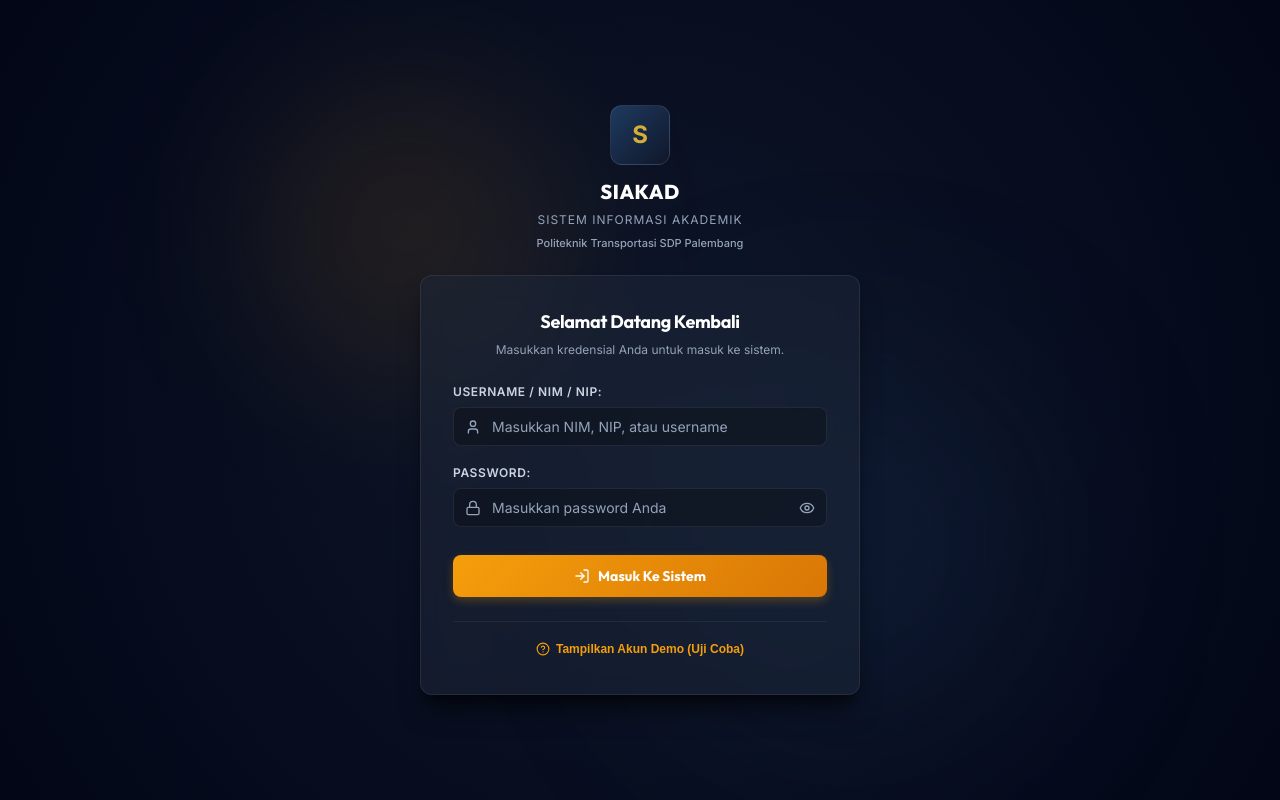
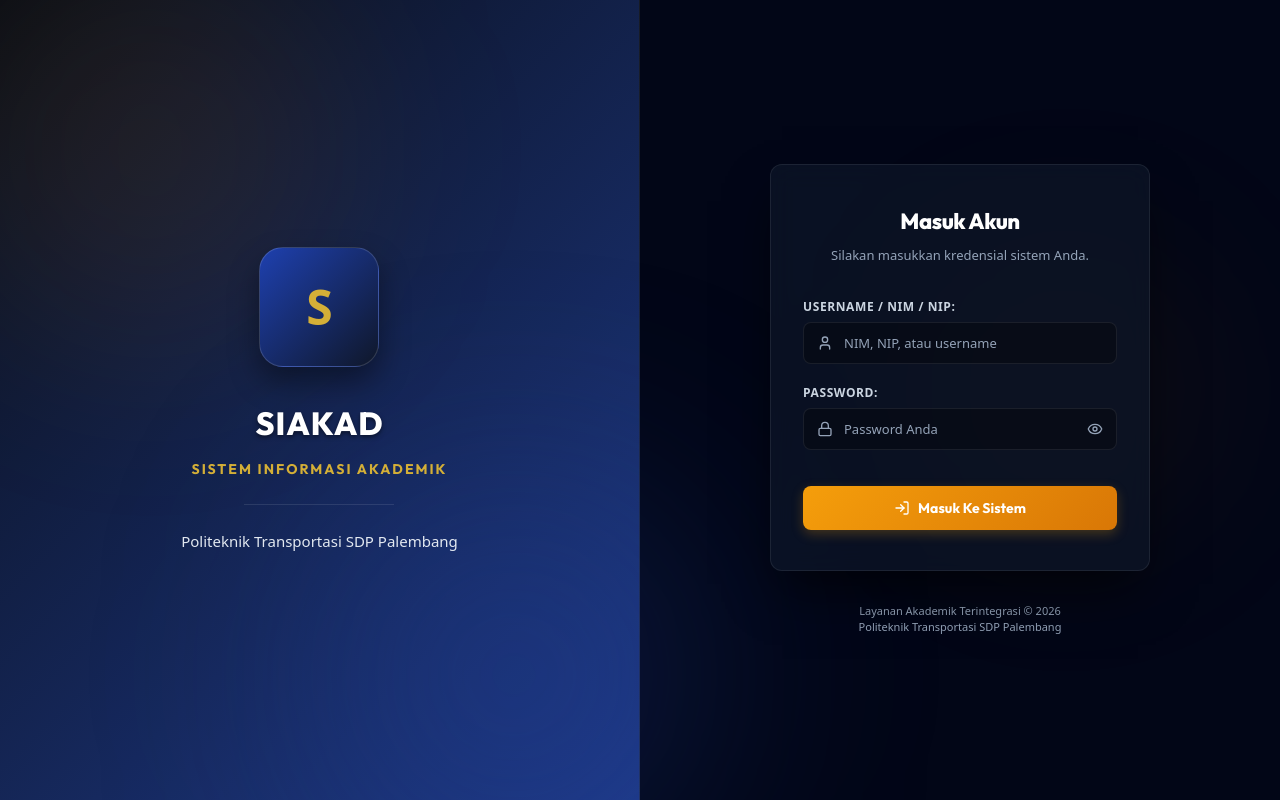
Before and after one commit to dadang56/siakad, a React (Vite) app: page / in a window 1280 px wide. Built offline with nearby package versions, Linux system fonts and the light colour scheme; no server answers; the database is empty.

Commit message:
feat: login page facelift, remove demo account drawer, sync title and favicon dynamically

```diff
--- a/src/App.jsx
+++ b/src/App.jsx
@@ -370,6 +370,28 @@
       console.error("Supabase initial load error:", err);
     });
   }, []);
+
+  // Dynamic Browser Tab Title and Favicon Synchronization
+  useEffect(() => {
+    if (settings) {
+      const appName = settings.nama_aplikasi || 'SIAKAD';
+      const campusName = settings.nama_kampus || 'Politeknik Transportasi SDP Palembang';
+      document.title = `${appName} | ${campusName}`;
+
+      if (settings.logo_url) {
+        const faviconLink = document.querySelector("link[rel~='icon']");
+        if (faviconLink) {
+          faviconLink.removeAttribute('type');
+          faviconLink.href = settings.logo_url;
+        } else {
+          const newLink = document.createElement('link');
+          newLink.rel = 'icon';
+          newLink.href = settings.logo_url;
+          document.head.appendChild(newLink);
+        }
+      }
+    }
+  }, [settings?.logo_url, settings?.nama_aplikasi, settings?.nama_kampus]);
 
   // Find active users
   const currentTarunaObj = tarunaList.find(t => t.nim === activeTarunaNim) || tarunaList[0];
--- a/src/components/Login.jsx
+++ b/src/components/Login.jsx
@@ -1,5 +1,5 @@
-import React, { useState } from 'react';
-import { User, Lock, Eye, EyeOff, LogIn, Key, HelpCircle } from 'lucide-react';
+import React, { useState, useEffect } from 'react';
+import { User, Lock, Eye, EyeOff, LogIn } from 'lucide-react';
 
 export default function Login({ onLogin, settings }) {
   const [username, setUsername] = useState('');
@@ -7,7 +7,13 @@
   const [showPassword, setShowPassword] = useState(false);
   const [error, setError] = useState('');
   const [isLoading, setIsLoading] = useState(false);
-  const [showHelp, setShowHelp] = useState(false);
+  const [isMobile, setIsMobile] = useState(window.innerWidth < 768);
+
+  useEffect(() => {
+    const handleResize = () => setIsMobile(window.innerWidth < 768);
+    window.addEventListener('resize', handleResize);
+    return () => window.removeEventListener('resize', handleResize);
+  }, []);
 
   const handleSubmit = async (e) => {
     e.preventDefault();
@@ -31,37 +37,44 @@
     }
   };
 
-  const fillCredentials = (user, pass) => {
-    setUsername(user);
-    setPassword(pass);
-    setError('');
-  };
-
   return (
-    <div className="login-wrapper" style={{
+    <div className="login-container-wrapper" style={{
       display: 'flex',
-      alignItems: 'center',
-      justifyContent: 'center',
       minHeight: '100vh',
       width: '100vw',
-      background: 'radial-gradient(circle at 50% 50%, #0f172a 0%, #020617 100%)',
-      padding: '20px',
-      boxSizing: 'border-box',
+      background: '#020617',
       position: 'fixed',
       top: 0,
       left: 0,
-      zIndex: 9999
+      zIndex: 9999,
+      fontFamily: 'system-ui, -apple-system, sans-serif',
+      boxSizing: 'border-box',
+      overflow: 'hidden'
     }}>
-      {/* Background glow effects */}
+
+      {/* 1. LEFT PANEL: Dynamic Premium Branding (Desktop only) */}
+      {!isMobile && (
+        <div style={{
+          width: '50%',
+          background: 'linear-gradient(135deg, #090d16 0%, #1e3a8a 100%)',
+          display: 'flex',
+          flexDirection: 'column',
+          justifyContent: 'center',
+          alignItems: 'center',
+          padding: '60px',
+          position: 'relative',
+          borderRight: '1px solid rgba(255,255,255,0.06)'
+        }}>
+          {/* Floating background glowing blobs */}
           <div style={{
             position: 'absolute',
-        width: '300px',
-        height: '300px',
+            width: '400px',
+            height: '400px',
             borderRadius: '50%',
-        background: 'rgba(245, 158, 11, 0.1)',
-        filter: 'blur(80px)',
-        top: '10%',
-        left: '20%',
+            background: 'rgba(245, 158, 11, 0.08)',
+            filter: 'blur(100px)',
+            top: '-50px',
+            left: '-50px',
             pointerEvents: 'none'
           }} />
           <div style={{
@@ -69,63 +82,163 @@
             width: '350px',
             height: '350px',
             borderRadius: '50%',
-        background: 'rgba(30, 58, 95, 0.25)',
-        filter: 'blur(100px)',
-        bottom: '10%',
-        right: '20%',
+            background: 'rgba(30, 58, 138, 0.4)',
+            filter: 'blur(120px)',
+            bottom: '-50px',
+            right: '-50px',
             pointerEvents: 'none'
           }} />
 
-      <div style={{ width: '100%', maxWidth: '440px', position: 'relative', zIndex: 1 }}>
-        {/* Campus Header info */}
+          {/* Large dynamic campus logo */}
+          <div style={{
+            position: 'relative',
+            zIndex: 2,
+            textAlign: 'center',
+            animation: 'fadeIn 0.6s ease-out forwards'
+          }}>
+            {settings?.logo_url ? (
+              <img
+                src={settings.logo_url}
+                alt="Logo Kampus"
+                style={{
+                  height: '160px',
+                  objectFit: 'contain',
+                  marginBottom: '32px',
+                  filter: 'drop-shadow(0 15px 25px rgba(0,0,0,0.5))'
+                }}
+              />
+            ) : (
+              <div style={{
+                width: '120px',
+                height: '120px',
+                borderRadius: '24px',
+                background: 'linear-gradient(135deg, #1e40af 0%, #0f172a 100%)',
+                border: '1px solid rgba(255,255,255,0.15)',
+                display: 'inline-flex',
+                alignItems: 'center',
+                justifyContent: 'center',
+                marginBottom: '32px',
+                color: '#d4af37',
+                fontSize: '48px',
+                fontWeight: 'bold',
+                boxShadow: '0 15px 30px rgba(0,0,0,0.4)'
+              }}>
+                S
+              </div>
+            )}
+
+            <h1 style={{
+              fontSize: '32px',
+              fontWeight: '900',
+              color: '#fff',
+              margin: '0 0 12px 0',
+              letterSpacing: '1px',
+              textShadow: '0 2px 4px rgba(0,0,0,0.5)'
+            }}>
+              {settings?.nama_aplikasi || 'SIAKAD'}
+            </h1>
+            <h3 style={{
+              fontSize: '14px',
+              color: '#d4af37',
+              textTransform: 'uppercase',
+              letterSpacing: '2px',
+              margin: '0 0 24px 0',
+              fontWeight: '700'
+            }}>
+              {settings?.sub_nama_aplikasi || 'Sistem Informasi Akademik'}
+            </h3>
+
+            <hr style={{ border: 'none', height: '1px', background: 'rgba(255,255,255,0.1)', width: '150px', margin: '0 auto 24px auto' }} />
+
+            <p style={{
+              fontSize: '15px',
+              color: '#e2e8f0',
+              maxWidth: '380px',
+              lineHeight: '1.6',
+              margin: '0 auto',
+              fontWeight: '500'
+            }}>
+              {settings?.nama_kampus || 'Politeknik Transportasi SDP Palembang'}
+            </p>
+          </div>
+        </div>
+      )}
+
+      {/* 2. RIGHT PANEL: Glassmorphic Login Form */}
+      <div style={{
+        width: isMobile ? '100%' : '50%',
+        display: 'flex',
+        justifyContent: 'center',
+        alignItems: 'center',
+        padding: '30px',
+        position: 'relative'
+      }}>
+        {/* Floating background glowing blob (For mobile/right side) */}
+        <div style={{
+          position: 'absolute',
+          width: '300px',
+          height: '300px',
+          borderRadius: '50%',
+          background: 'rgba(245, 158, 11, 0.05)',
+          filter: 'blur(90px)',
+          top: '30%',
+          right: '10%',
+          pointerEvents: 'none'
+        }} />
+
+        <div style={{ width: '100%', maxWidth: '380px', zIndex: 1 }}>
+
+          {/* Mobile logo header */}
+          {isMobile && (
             <div style={{ textAlign: 'center', marginBottom: '24px' }}>
               {settings?.logo_url ? (
                 <img
                   src={settings.logo_url}
                   alt="Logo Kampus"
-              style={{ height: '70px', objectFit: 'contain', marginBottom: '12px', filter: 'drop-shadow(0 4px 6px rgba(0,0,0,0.3))' }}
+                  style={{ height: '110px', objectFit: 'contain', marginBottom: '16px', filter: 'drop-shadow(0 6px 12px rgba(0,0,0,0.3))' }}
                 />
               ) : (
                 <div style={{
-              width: '60px',
-              height: '60px',
-              borderRadius: '12px',
-              background: 'linear-gradient(135deg, #1e3a5f 0%, #0f172a 100%)',
-              border: '1px solid rgba(255,255,255,0.1)',
+                  width: '70px',
+                  height: '70px',
+                  borderRadius: '16px',
+                  background: 'linear-gradient(135deg, #1e40af 0%, #0f172a 100%)',
                   display: 'inline-flex',
                   alignItems: 'center',
                   justifyContent: 'center',
-              marginBottom: '12px',
+                  marginBottom: '16px',
                   color: '#d4af37',
-              fontSize: '24px',
+                  fontSize: '28px',
                   fontWeight: 'bold'
                 }}>
                   S
                 </div>
               )}
-          <h1 style={{ fontSize: '20px', fontWeight: '800', letterSpacing: '0.5px', color: '#fff', margin: '0 0 4px 0' }}>
+              <h1 style={{ fontSize: '24px', fontWeight: '800', color: '#fff', margin: '0 0 4px 0' }}>
                 {settings?.nama_aplikasi || 'SIAKAD'}
               </h1>
-          <p style={{ fontSize: '12px', color: 'var(--text-muted)', margin: 0, textTransform: 'uppercase', letterSpacing: '1px' }}>
+              <p style={{ fontSize: '11px', color: 'var(--text-muted)', margin: '0 0 6px 0', textTransform: 'uppercase', letterSpacing: '1px' }}>
                 {settings?.sub_nama_aplikasi || 'Sistem Informasi Akademik'}
               </p>
-          <p style={{ fontSize: '11px', color: '#94a3b8', marginTop: '6px', fontWeight: '500' }}>
+              <p style={{ fontSize: '10px', color: '#94a3b8', margin: 0 }}>
                 {settings?.nama_kampus || 'Politeknik Transportasi SDP Palembang'}
               </p>
             </div>
+          )}
 
-        {/* Login Form Card */}
+          {/* Form Card */}
           <div className="glass-card glow-gold" style={{
             margin: 0,
-          padding: '32px',
+            padding: '40px 32px',
+            background: 'rgba(15, 23, 42, 0.65)',
             border: '1px solid rgba(255, 255, 255, 0.08)',
-          boxShadow: '0 20px 25px -5px rgba(0, 0, 0, 0.5), 0 10px 10px -5px rgba(0, 0, 0, 0.4)'
+            boxShadow: '0 25px 50px -12px rgba(0, 0, 0, 0.7)'
           }}>
-          <h2 style={{ fontSize: '18px', fontWeight: '700', color: '#fff', marginBottom: '6px', textAlign: 'center' }}>
-            Selamat Datang Kembali
+            <h2 style={{ fontSize: '22px', fontWeight: '800', color: '#fff', marginBottom: '8px', textAlign: 'center' }}>
+              Masuk Akun
             </h2>
-          <p style={{ fontSize: '12px', color: 'var(--text-muted)', textAlign: 'center', marginBottom: '24px' }}>
-            Masukkan kredensial Anda untuk masuk ke sistem.
+            <p style={{ fontSize: '13px', color: 'var(--text-muted)', textAlign: 'center', marginBottom: '32px' }}>
+              Silakan masukkan kredensial sistem Anda.
             </p>
 
             {error && (
@@ -136,48 +249,49 @@
                 borderRadius: 'var(--radius-sm)',
                 color: 'var(--danger)',
                 fontSize: '12px',
-              marginBottom: '20px',
+                marginBottom: '24px',
                 textAlign: 'center',
-              fontWeight: '500'
+                fontWeight: '600'
               }}>
                 {error}
               </div>
             )}
 
-          <form onSubmit={handleSubmit} style={{ display: 'flex', flexDirection: 'column', gap: '18px' }}>
-            {/* Username input */}
+            <form onSubmit={handleSubmit} style={{ display: 'flex', flexDirection: 'column', gap: '20px' }}>
+
+              {/* Username Input */}
               <div className="form-group" style={{ margin: 0 }}>
-              <label className="form-label" style={{ color: '#cbd5e1', fontSize: '12px', marginBottom: '6px' }}>Username / NIM / NIP:</label>
+                <label className="form-label" style={{ color: '#cbd5e1', fontSize: '12px', marginBottom: '6px', fontWeight: '600' }}>Username / NIM / NIP:</label>
                 <div style={{ position: 'relative' }}>
-                <span style={{ position: 'absolute', left: '12px', top: '50%', transform: 'translateY(-50%)', color: 'var(--text-muted)', display: 'flex' }}>
+                  <span style={{ position: 'absolute', left: '14px', top: '50%', transform: 'translateY(-50%)', color: 'var(--text-muted)', display: 'flex' }}>
                     <User style={{ width: '16px', height: '16px' }} />
                   </span>
                   <input
                     type="text"
                     value={username}
                     onChange={(e) => { setUsername(e.target.value); setError(''); }}
-                  placeholder="Masukkan NIM, NIP, atau username"
+                    placeholder="NIM, NIP, atau username"
                     className="form-control"
-                  style={{ paddingLeft: '38px', background: 'rgba(0,0,0,0.25)' }}
+                    style={{ paddingLeft: '40px', background: 'rgba(0,0,0,0.3)', height: '42px', fontSize: '13px' }}
                     required
                   />
                 </div>
               </div>
 
-            {/* Password input */}
+              {/* Password Input */}
               <div className="form-group" style={{ margin: 0 }}>
-              <label className="form-label" style={{ color: '#cbd5e1', fontSize: '12px', marginBottom: '6px' }}>Password:</label>
+                <label className="form-label" style={{ color: '#cbd5e1', fontSize: '12px', marginBottom: '6px', fontWeight: '600' }}>Password:</label>
                 <div style={{ position: 'relative' }}>
-                <span style={{ position: 'absolute', left: '12px', top: '50%', transform: 'translateY(-50%)', color: 'var(--text-muted)', display: 'flex' }}>
+                  <span style={{ position: 'absolute', left: '14px', top: '50%', transform: 'translateY(-50%)', color: 'var(--text-muted)', display: 'flex' }}>
                     <Lock style={{ width: '16px', height: '16px' }} />
                   </span>
                   <input
                     type={showPassword ? "text" : "password"}
                     value={password}
                     onChange={(e) => { setPassword(e.target.value); setError(''); }}
-                  placeholder="Masukkan password Anda"
+                    placeholder="Password Anda"
                     className="form-control"
-                  style={{ paddingLeft: '38px', paddingRight: '38px', background: 'rgba(0,0,0,0.25)' }}
+                    style={{ paddingLeft: '40px', paddingRight: '40px', background: 'rgba(0,0,0,0.3)', height: '42px', fontSize: '13px' }}
                     required
                   />
                   <button
@@ -185,7 +299,7 @@
                     onClick={() => setShowPassword(!showPassword)}
                     style={{
                       position: 'absolute',
-                    right: '12px',
+                      right: '14px',
                       top: '50%',
                       transform: 'translateY(-50%)',
                       background: 'none',
@@ -201,13 +315,13 @@
                 </div>
               </div>
 
-            {/* Submit Button */}
+              {/* Login Button */}
               <button
                 type="submit"
                 className="btn btn-primary"
                 disabled={isLoading}
                 style={{
-                marginTop: '10px',
+                  marginTop: '16px',
                   padding: '12px',
                   fontSize: '14px',
                   fontWeight: 'bold',
@@ -216,11 +330,13 @@
                   justifyContent: 'center',
                   gap: '8px',
                   background: 'linear-gradient(135deg, #f59e0b 0%, #d97706 100%)',
-                boxShadow: '0 4px 10px rgba(245, 158, 11, 0.25)'
+                  boxShadow: '0 4px 12px rgba(245, 158, 11, 0.25)',
+                  height: '44px',
+                  cursor: 'pointer'
                 }}
               >
                 {isLoading ? (
-                <span>Menghubungkan...</span>
+                  <span>Memverifikasi...</span>
                 ) : (
                   <>
                     <LogIn style={{ width: '16px', height: '16px' }} /> Masuk Ke Sistem
@@ -228,103 +344,17 @@
                 )}
               </button>
             </form>
-
-          {/* Collapsible Helper Panel for Demo Accounts */}
-          <div style={{ marginTop: '24px', borderTop: '1px solid rgba(255,255,255,0.06)', paddingTop: '16px' }}>
-            <button
-              onClick={() => setShowHelp(!showHelp)}
-              style={{
-                background: 'none',
-                border: 'none',
-                color: 'var(--accent)',
-                fontSize: '12px',
-                fontWeight: '600',
-                cursor: 'pointer',
-                display: 'inline-flex',
-                alignItems: 'center',
-                gap: '6px',
-                padding: 0,
-                width: '100%',
-                justifyContent: 'center'
-              }}
-            >
-              <HelpCircle style={{ width: '14px', height: '14px' }} />
-              {showHelp ? 'Sembunyikan Akun Demo' : 'Tampilkan Akun Demo (Uji Coba)'}
-            </button>
-
-            {showHelp && (
-              <div style={{
-                marginTop: '12px',
-                padding: '12px',
-                background: 'rgba(255, 255, 255, 0.02)',
-                border: '1px solid rgba(255, 255, 255, 0.05)',
-                borderRadius: 'var(--radius-sm)',
-                display: 'flex',
-                flexDirection: 'column',
-                gap: '8px',
-                animation: 'animate-fade-in 0.2s ease-out'
-              }}>
-                <span style={{ fontSize: '10px', color: 'var(--text-muted)', fontWeight: 'bold', textTransform: 'uppercase', letterSpacing: '0.5px' }}>Klik akun untuk mengisi form otomatis:</span>
-
-                {/* Adm Akademik */}
-                <div
-                  onClick={() => fillCredentials('admin', 'admin123')}
-                  style={{ display: 'flex', justifyContent: 'space-between', padding: '6px 8px', background: 'rgba(245, 158, 11, 0.05)', borderRadius: '4px', cursor: 'pointer', fontSize: '11px', border: '1px solid rgba(245, 158, 11, 0.1)' }}
-                  title="Klik untuk memilih"
-                >
-                  <span style={{ color: '#fff', fontWeight: 'bold' }}>Adm. Akademik</span>
-                  <span style={{ color: 'var(--accent)' }}>admin / admin123</span>
           </div>
 
-                {/* Admin Prodi */}
-                <div
-                  onClick={() => fillCredentials('prodinautika', 'prodinautika')}
-                  style={{ display: 'flex', justifyContent: 'space-between', padding: '6px 8px', background: 'rgba(30, 58, 95, 0.2)', borderRadius: '4px', cursor: 'pointer', fontSize: '11px', border: '1px solid rgba(30, 58, 95, 0.3)' }}
-                  title="Klik untuk memilih"
-                >
-                  <span style={{ color: '#fff', fontWeight: 'bold' }}>Prodi Nautika</span>
-                  <span style={{ color: 'var(--primary-light)' }}>prodinautika / prodinautika</span>
-                </div>
-
-                <div
-                  onClick={() => fillCredentials('prodipk', 'prodipk')}
-                  style={{ display: 'flex', justifyContent: 'space-between', padding: '6px 8px', background: 'rgba(30, 58, 95, 0.2)', borderRadius: '4px', cursor: 'pointer', fontSize: '11px', border: '1px solid rgba(30, 58, 95, 0.3)' }}
-                  title="Klik untuk memilih"
-                >
-                  <span style={{ color: '#fff', fontWeight: 'bold' }}>Prodi Permesinan</span>
-                  <span style={{ color: 'var(--primary-light)' }}>prodipk / prodipk</span>
-                </div>
-
-                {/* Mahasiswa */}
-                <div
-                  onClick={() => fillCredentials('2502022', '2502022')}
-                  style={{ display: 'flex', justifyContent: 'space-between', padding: '6px 8px', background: 'rgba(255, 255, 255, 0.03)', borderRadius: '4px', cursor: 'pointer', fontSize: '11px', border: '1px solid rgba(255, 255, 255, 0.05)' }}
-                  title="Klik untuk memilih"
-                >
-                  <span style={{ color: '#fff', fontWeight: 'bold' }}>Mahasiswa (Yoza)</span>
-                  <span style={{ color: 'var(--text-muted)' }}>2502022 / 2502022</span>
-                </div>
-
-                {/* Dosen */}
-                <div
-                  onClick={() => fillCredentials('DESTIYS01', 'ujian@2026')}
-                  style={{ display: 'flex', justifyContent: 'space-between', padding: '6px 8px', background: 'rgba(255, 255, 255, 0.03)', borderRadius: '4px', cursor: 'pointer', fontSize: '11px', border: '1px solid rgba(255, 255, 255, 0.05)' }}
-                  title="Klik untuk memilih"
-                >
-                  <span style={{ color: '#fff', fontWeight: 'bold' }}>Dosen (Desti)</span>
-                  <span style={{ color: 'var(--text-muted)' }}>DESTIYS01 / ujian@2026</span>
-                </div>
-
-                {/* Keuangan notice */}
-                <div style={{ fontSize: '10px', color: 'var(--text-muted)', textAlign: 'center', marginTop: '4px', fontStyle: 'italic' }}>
-                  *Akun Keuangan dapat dibuat di Manajemen User oleh Adm. Akademik.
-                </div>
-              </div>
-            )}
+          {/* Secure branding tag line footer */}
+          <div style={{ textAlign: 'center', marginTop: '32px', fontSize: '11px', color: 'var(--text-muted)' }}>
+            Layanan Akademik Terintegrasi © 2026<br />
+            {settings?.nama_kampus || 'Politeknik Transportasi SDP Palembang'}
           </div>
 
         </div>
       </div>
+
     </div>
   );
 }
```
Lines whose indentation alone changed are shown as unchanged.
